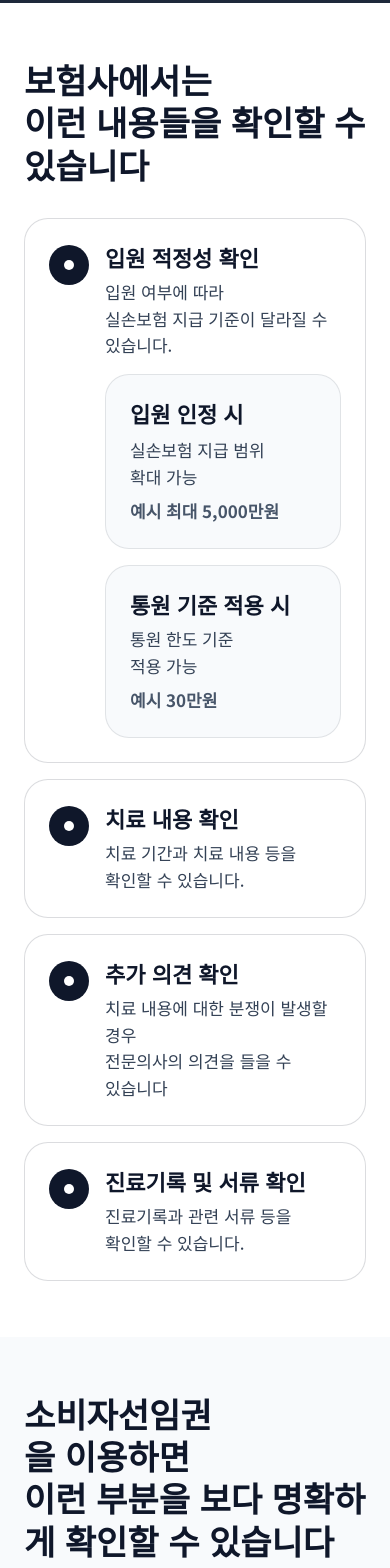
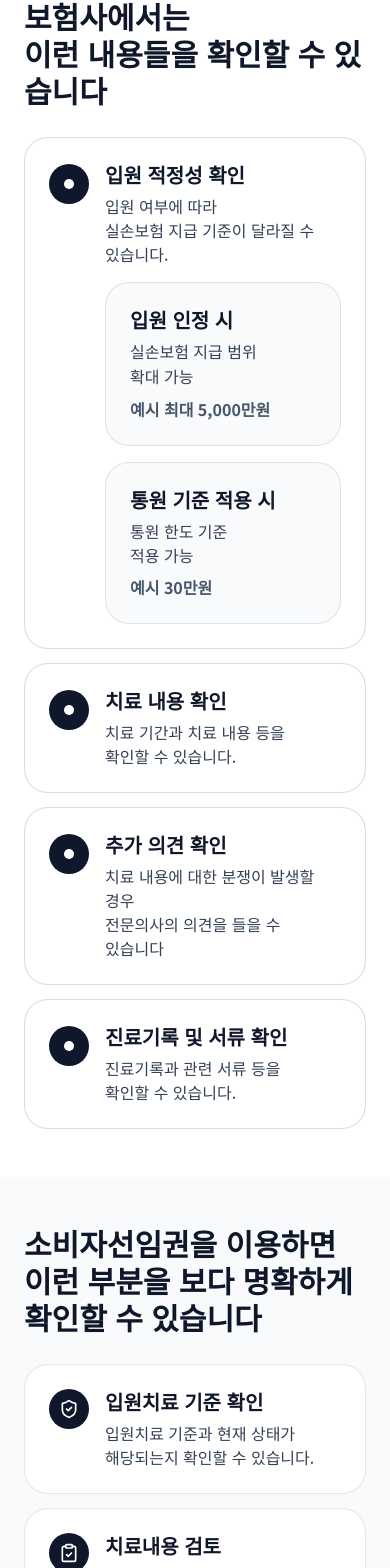
Before and after one commit to giwi-1004/giwi-1004.github.io, a Next.js app: page / in a window 390 px wide. Shown: the part 418-1986 px from the top of the page. Built offline with nearby package versions, Linux system fonts and the light colour scheme.

Commit message:
Optimize mobile typography and spacing consistency.
Reduce text density and rebalance section spacing, card typography, and CTA label sizing while preserving the existing layout structure and color system.

```diff
--- a/app/page.tsx
+++ b/app/page.tsx
@@ -15,9 +15,9 @@ export default function LandingPage() {
       <WhyInvestigationSection />
       <WhyConsumerRightsSection />
       <ExpertSection />
-      <section className="px-6 py-14 bg-white">
+      <section className="px-6 py-12 bg-white">
         <a href="#lead-form" className="block">
-          <Button className="w-full h-16 px-6 text-[20px] font-bold bg-[#2563EB] hover:bg-[#1D4ED8] text-white rounded-[22px] shadow-sm shadow-[#2563EB]/20">
+          <Button className="w-full h-16 px-5 text-[18px] font-bold bg-[#2563EB] hover:bg-[#1D4ED8] text-white rounded-[22px] shadow-sm shadow-[#2563EB]/20">
             소비자선임권 가능 여부 확인하기
             <ArrowRight className="ml-2 h-5 w-5" />
           </Button>
--- a/components/landing/expert-section.tsx
+++ b/components/landing/expert-section.tsx
@@ -1,11 +1,11 @@
 export function ExpertSection() {
   return (
-    <section className="px-6 py-14 bg-white overflow-x-hidden">
-      <h2 className="text-[34px] font-extrabold text-[#0F172A] mb-2 text-balance leading-[1.2]">
+    <section className="px-6 py-12 bg-white overflow-x-hidden">
+      <h2 className="text-[30px] font-extrabold text-[#0F172A] mb-2 text-balance leading-[1.24]">
         오하연 손해사정사
       </h2>
 
-      <p className="text-[18px] text-[#334155] leading-[1.5] mb-3">
+      <p className="text-[17px] text-[#334155] leading-[1.5] mb-3">
         실손보험 조사 절차와
         <br />
         소비자선임 가능 여부를
--- a/components/landing/hero-section.tsx
+++ b/components/landing/hero-section.tsx
@@ -2,20 +2,20 @@
 
 export function HeroSection() {
   return (
-    <section className="relative bg-gradient-to-b from-[#0F172A] to-[#1E293B] px-6 py-14 overflow-hidden">
+    <section className="relative bg-gradient-to-b from-[#0F172A] to-[#1E293B] px-6 py-12 overflow-hidden">
       <div className="mb-3">
         <span className="inline-block px-2.5 py-1 text-[11px] font-semibold tracking-wide text-white/90 bg-white/10 rounded-full border border-white/10">
           실손보험 소비자선임권
         </span>
       </div>
 
-      <h1 className="text-[2.25rem] leading-[1.2] font-extrabold tracking-[-0.02em] text-white mb-4 text-balance break-keep">
+      <h1 className="text-[1.9rem] leading-[1.18] font-extrabold tracking-[-0.02em] text-white mb-3 text-balance break-keep">
         내 보험금인데,<br />
         보험사 지정 손해사정 절차만<br />
         기다려야 할까요?
       </h1>
 
-      <p className="text-[#CBD5E1] text-[18px] leading-[1.5] font-medium break-keep">
+      <p className="text-[#CBD5E1] text-[17px] leading-[1.5] font-medium break-keep">
         보험금 청구 후{" "}
         <span className="text-[#93C5FD] font-extrabold">3영업일 이내</span>
         <br />
--- a/components/landing/kakao-section.tsx
+++ b/components/landing/kakao-section.tsx
@@ -4,10 +4,10 @@ import { MessageCircle } from "lucide-react"
 
 export function KakaoSection() {
   return (
-    <section className="px-6 py-14 bg-[#FFFDF2] overflow-x-hidden">
+    <section className="px-6 py-12 bg-[#FFFDF2] overflow-x-hidden">
       <div className="bg-[#FFF9E8] border border-[#E5E7EB] rounded-3xl p-5">
         <div className="h-1.5 w-16 mx-auto mb-4 rounded-full bg-[#FEE500]/55" />
-        <h2 className="text-[34px] font-extrabold text-[#0F172A] text-center leading-[1.2] mb-4">
+        <h2 className="text-[30px] font-extrabold text-[#0F172A] text-center leading-[1.24] mb-4">
           카카오톡으로<br />
           빠른 문의 가능
         </h2>
@@ -22,7 +22,7 @@ export function KakaoSection() {
           </div>
         </div>
 
-        <p className="text-[18px] text-[#334155] text-center leading-[1.5] mb-8">
+        <p className="text-[17px] text-[#334155] text-center leading-[1.5] mb-7">
           실손보험 청구일과<br />
           보험사 조사 여부를 남겨주세요.
         </p>
--- a/components/landing/lead-form-section.tsx
+++ b/components/landing/lead-form-section.tsx
@@ -43,15 +43,15 @@ export function LeadFormSection() {
 
   if (isSubmitted) {
     return (
-      <section id="lead-form" className="px-6 py-14 bg-white overflow-x-hidden">
+      <section id="lead-form" className="px-6 py-12 bg-white overflow-x-hidden">
         <div className="text-center">
           <div className="w-20 h-20 mx-auto mb-6 bg-[#2563EB]/10 rounded-full flex items-center justify-center">
             <CheckCircle2 className="w-10 h-10 text-[#2563EB]" />
           </div>
-          <h2 className="text-[34px] font-extrabold text-[#0F172A] mb-3 leading-[1.24]">
+          <h2 className="text-[30px] font-extrabold text-[#0F172A] mb-3 leading-[1.24]">
             확인 요청이 완료되었습니다
           </h2>
-          <p className="text-[#64748B] text-[18px] leading-[1.55]">
+          <p className="text-[#64748B] text-[17px] leading-[1.5]">
             입력하신 연락처로<br />
             빠른 시간 내에 연락드리겠습니다.
           </p>
@@ -64,12 +64,12 @@ export function LeadFormSection() {
   }
 
   return (
-    <section id="lead-form" className="px-6 py-14 bg-white overflow-x-hidden">
+    <section id="lead-form" className="px-6 py-12 bg-white overflow-x-hidden">
       {/* Section Title */}
-      <h2 className="text-[34px] font-extrabold text-[#0F172A] mb-2 text-balance leading-[1.24]">
+      <h2 className="text-[30px] font-extrabold text-[#0F172A] mb-2 text-balance leading-[1.24]">
         지금 확인 요청하기
       </h2>
-      <p className="text-[18px] text-[#64748B] leading-[1.55] mb-8">
+      <p className="text-[17px] text-[#64748B] leading-[1.5] mb-7">
         상담 신청접수 후 순차적으로 연락드립니다
       </p>
 
@@ -216,7 +216,7 @@ export function LeadFormSection() {
         <Button
           type="submit"
           disabled={isSubmitting || !formData.name || !formData.phone || !isConsentChecked}
-          className="w-full h-16 px-6 text-[20px] font-bold bg-[#2563EB] hover:bg-[#1D4ED8] disabled:bg-[#CBD5E1] disabled:text-white/80 text-white rounded-[22px] shadow-sm shadow-[#2563EB]/20 mt-8"
+          className="w-full h-16 px-5 text-[18px] font-bold bg-[#2563EB] hover:bg-[#1D4ED8] disabled:bg-[#CBD5E1] disabled:text-white/80 text-white rounded-[22px] shadow-sm shadow-[#2563EB]/20 mt-8"
         >
           {isSubmitting ? "요청 중..." : "소비자선임 가능 여부 확인하기"}
         </Button>
--- a/components/landing/why-consumer-rights-section.tsx
+++ b/components/landing/why-consumer-rights-section.tsx
@@ -2,15 +2,15 @@ import { ShieldCheck, ClipboardCheck, MessageSquareText, FileText } from "lucide
 
 export function WhyConsumerRightsSection() {
   return (
-    <section className="px-6 py-14 bg-[#F8FAFC] overflow-x-hidden">
+    <section className="px-6 py-12 bg-[#F8FAFC] overflow-x-hidden">
       {/* Section Title */}
-      <h2 className="text-[34px] font-extrabold text-[#0F172A] mb-8 text-balance leading-[1.24]">
+      <h2 className="text-[30px] font-extrabold text-[#0F172A] mb-7 text-balance leading-[1.24]">
         소비자선임권을 이용하면<br />
         이런 부분을 보다 명확하게 확인할 수 있습니다
       </h2>
 
       {/* Cards */}
-      <div className="grid grid-cols-1 lg:grid-cols-2 gap-4 mb-2">
+      <div className="grid grid-cols-1 lg:grid-cols-2 gap-3.5 mb-2">
         {/* Card 1 */}
         <div className="bg-white rounded-3xl p-6 border border-[#0F172A]/10 shadow-none h-auto">
           <div className="flex items-start gap-4">
@@ -18,8 +18,8 @@ export function WhyConsumerRightsSection() {
               <ShieldCheck className="w-5 h-5 text-white" />
             </div>
             <div className="min-w-0">
-            <h3 className="font-extrabold text-[#0F172A] text-[22px] leading-[1.3] mb-2 break-keep">입원치료 기준 확인</h3>
-            <p className="text-[17px] text-[#334155] leading-[1.55] break-keep">
+            <h3 className="font-bold text-[#0F172A] text-[20px] leading-[1.3] mb-1.5 break-keep">입원치료 기준 확인</h3>
+            <p className="text-[16px] text-[#334155] leading-[1.5] break-keep">
               입원치료 기준과 현재 상태가<br />
               해당되는지 확인할 수 있습니다.
             </p>
@@ -34,8 +34,8 @@ export function WhyConsumerRightsSection() {
               <ClipboardCheck className="w-5 h-5 text-white" />
             </div>
             <div className="min-w-0">
-            <h3 className="font-extrabold text-[#0F172A] text-[22px] leading-[1.3] mb-2 break-keep">치료내용 검토</h3>
-            <p className="text-[17px] text-[#334155] leading-[1.55] break-keep">
+            <h3 className="font-bold text-[#0F172A] text-[20px] leading-[1.3] mb-1.5 break-keep">치료내용 검토</h3>
+            <p className="text-[16px] text-[#334155] leading-[1.5] break-keep">
               받은 치료가 보험금 지급 판단에<br />
               어떻게 반영되는지 설명받을 수 있습니다.
             </p>
@@ -50,8 +50,8 @@ export function WhyConsumerRightsSection() {
               <MessageSquareText className="w-5 h-5 text-white" />
             </div>
             <div className="min-w-0">
-            <h3 className="font-extrabold text-[#0F172A] text-[22px] leading-[1.3] mb-2 break-keep">추가 의견 절차 안내</h3>
-            <p className="text-[17px] text-[#334155] leading-[1.55] break-keep">
+            <h3 className="font-bold text-[#0F172A] text-[20px] leading-[1.3] mb-1.5 break-keep">추가 의견 절차 안내</h3>
+            <p className="text-[16px] text-[#334155] leading-[1.5] break-keep">
               추가 확인이 필요한 이유와 절차를<br />
               자세히 안내받을 수 있습니다.
             </p>
@@ -66,8 +66,8 @@ export function WhyConsumerRightsSection() {
               <FileText className="w-5 h-5 text-white" />
             </div>
             <div className="min-w-0">
-            <h3 className="font-extrabold text-[#0F172A] text-[22px] leading-[1.3] mb-2 break-keep">진료기록·서류 검토</h3>
-            <p className="text-[17px] text-[#334155] leading-[1.55] break-keep">
+            <h3 className="font-bold text-[#0F172A] text-[20px] leading-[1.3] mb-1.5 break-keep">진료기록·서류 검토</h3>
+            <p className="text-[16px] text-[#334155] leading-[1.5] break-keep">
               진료기록과 관련 서류의<br />
               검토 내용을 확인할 수 있습니다.
             </p>
--- a/components/landing/why-investigation-section.tsx
+++ b/components/landing/why-investigation-section.tsx
@@ -1,14 +1,14 @@
 export function WhyInvestigationSection() {
   return (
-    <section className="px-6 py-14 bg-white overflow-x-hidden">
+    <section className="px-6 py-12 bg-white overflow-x-hidden">
       {/* Section Title */}
-      <h2 className="text-[34px] font-extrabold text-[#0F172A] mb-8 text-balance leading-[1.24]">
+      <h2 className="text-[30px] font-extrabold text-[#0F172A] mb-7 text-balance leading-[1.24]">
         보험사에서는<br />
         이런 내용들을 확인할 수 있습니다
       </h2>
 
       {/* Cards */}
-      <div className="space-y-4">
+      <div className="space-y-3.5">
         {/* Card 1 */}
         <div className="bg-white border border-[#0F172A]/15 rounded-3xl p-6 h-auto">
           <div className="flex items-start gap-4">
@@ -16,29 +16,29 @@ export function WhyInvestigationSection() {
               <div className="w-2.5 h-2.5 rounded-full bg-white" />
             </div>
             <div className="min-w-0">
-              <h3 className="font-extrabold text-[#0F172A] text-[22px] leading-[1.3] mb-2 break-keep">입원 적정성 확인</h3>
-              <p className="text-[17px] text-[#334155] leading-[1.55] break-keep">
+              <h3 className="font-bold text-[#0F172A] text-[20px] leading-[1.3] mb-1.5 break-keep">입원 적정성 확인</h3>
+              <p className="text-[16px] text-[#334155] leading-[1.5] break-keep">
                 입원 여부에 따라<br />
                 실손보험 지급 기준이 달라질 수 있습니다.
               </p>
 
               <div className="grid grid-cols-1 lg:grid-cols-2 gap-4 mt-4">
                 <div className="rounded-3xl border border-[#0F172A]/10 bg-[#F8FAFC] p-6 h-auto">
-                  <p className="text-[22px] leading-[1.3] font-extrabold text-[#0F172A] mb-2 break-keep">입원 인정 시</p>
-                  <p className="text-[17px] leading-[1.6] text-[#334155] break-keep">
+                  <p className="text-[20px] leading-[1.3] font-bold text-[#0F172A] mb-1.5 break-keep">입원 인정 시</p>
+                  <p className="text-[16px] leading-[1.55] text-[#334155] break-keep">
                     <span className="block">실손보험 지급 범위</span>
                     <span className="block">확대 가능</span>
                   </p>
-                  <p className="text-[17px] font-semibold text-[#475569] mt-2 break-keep">예시 최대 5,000만원</p>
+                  <p className="text-[16px] font-semibold text-[#475569] mt-2 break-keep">예시 최대 5,000만원</p>
                 </div>
 
                 <div className="rounded-3xl border border-[#0F172A]/10 bg-[#F8FAFC] p-6 h-auto">
-                  <p className="text-[22px] leading-[1.3] font-extrabold text-[#0F172A] mb-2 break-keep">통원 기준 적용 시</p>
-                  <p className="text-[17px] leading-[1.55] text-[#334155] break-keep">
+                  <p className="text-[20px] leading-[1.3] font-bold text-[#0F172A] mb-1.5 break-keep">통원 기준 적용 시</p>
+                  <p className="text-[16px] leading-[1.5] text-[#334155] break-keep">
                     통원 한도 기준<br />
                     적용 가능
                   </p>
-                  <p className="text-[17px] font-semibold text-[#475569] mt-2 break-keep">예시 30만원</p>
+                  <p className="text-[16px] font-semibold text-[#475569] mt-2 break-keep">예시 30만원</p>
                 </div>
               </div>
             </div>
@@ -52,8 +52,8 @@ export function WhyInvestigationSection() {
               <div className="w-2.5 h-2.5 rounded-full bg-white" />
             </div>
             <div className="min-w-0">
-              <h3 className="font-extrabold text-[#0F172A] text-[22px] leading-[1.3] mb-2 break-keep">치료 내용 확인</h3>
-              <p className="text-[17px] text-[#334155] leading-[1.55] break-keep">
+              <h3 className="font-bold text-[#0F172A] text-[20px] leading-[1.3] mb-1.5 break-keep">치료 내용 확인</h3>
+              <p className="text-[16px] text-[#334155] leading-[1.5] break-keep">
                 치료 기간과 치료 내용 등을<br />
                 확인할 수 있습니다.
               </p>
@@ -68,8 +68,8 @@ export function WhyInvestigationSection() {
               <div className="w-2.5 h-2.5 rounded-full bg-white" />
             </div>
             <div className="min-w-0">
-              <h3 className="font-extrabold text-[#0F172A] text-[22px] leading-[1.3] mb-2 break-keep">추가 의견 확인</h3>
-              <p className="text-[17px] text-[#334155] leading-[1.55] break-keep">
+              <h3 className="font-bold text-[#0F172A] text-[20px] leading-[1.3] mb-1.5 break-keep">추가 의견 확인</h3>
+              <p className="text-[16px] text-[#334155] leading-[1.5] break-keep">
                 치료 내용에 대한 분쟁이 발생할 경우<br />
                 전문의사의 의견을 들을 수 있습니다
               </p>
@@ -84,8 +84,8 @@ export function WhyInvestigationSection() {
               <div className="w-2.5 h-2.5 rounded-full bg-white" />
             </div>
             <div className="min-w-0">
-              <h3 className="font-extrabold text-[#0F172A] text-[22px] leading-[1.3] mb-2 break-keep">진료기록 및 서류 확인</h3>
-              <p className="text-[17px] text-[#334155] leading-[1.55] break-keep">
+              <h3 className="font-bold text-[#0F172A] text-[20px] leading-[1.3] mb-1.5 break-keep">진료기록 및 서류 확인</h3>
+              <p className="text-[16px] text-[#334155] leading-[1.5] break-keep">
                 진료기록과 관련 서류 등을<br />
                 확인할 수 있습니다.
               </p>
```
